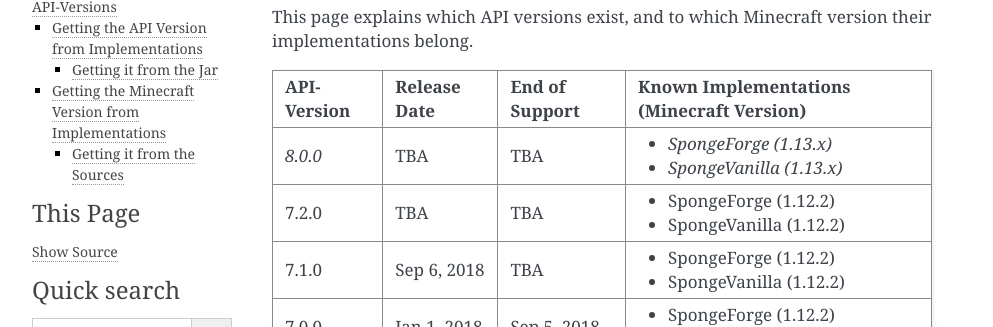
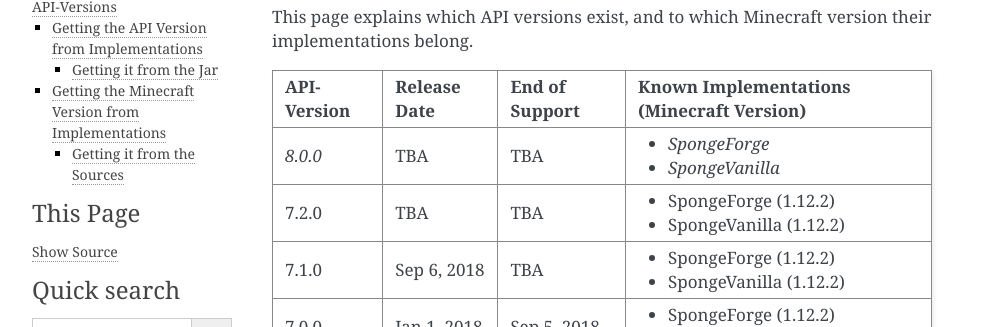
Before and after one commit to SpongePowered/SpongeDocs, a Sphinx documentation site: the page built from source/plugin/api-versions.rst, in a window 1280 px wide. Shown: the part 98-425 px from the top of the page, without its empty margins (148-1141 px from the left). Built offline with Sphinx 7.4.7, drawn with Linux system fonts in a browser that asks for light colours; pages that are not in the unit, such as notebooks, are missing from menus.

Commit message:
There's no Sponge 1.13

```diff
--- a/source/plugin/api-versions.rst
+++ b/source/plugin/api-versions.rst
@@ -7,8 +7,8 @@
 +-------------+--------------+----------------+-------------------------------------------+
 | API-Version | Release Date | End of Support | Known Implementations (Minecraft Version) |
 +=============+==============+================+===========================================+
-| *8.0.0*     | TBA          | TBA            | * *SpongeForge (1.13.x)*                  |
-|             |              |                | * *SpongeVanilla (1.13.x)*                |
+| *8.0.0*     | TBA          | TBA            | * *SpongeForge*                           |
+|             |              |                | * *SpongeVanilla*                         |
 +-------------+--------------+----------------+-------------------------------------------+
 | 7.2.0       | TBA          | TBA            | * SpongeForge (1.12.2)                    |
 |             |              |                | * SpongeVanilla (1.12.2)                  |
```
